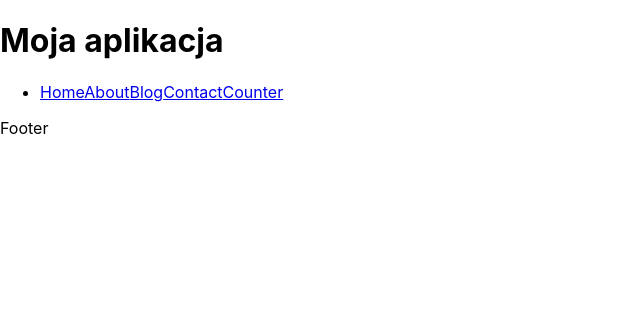
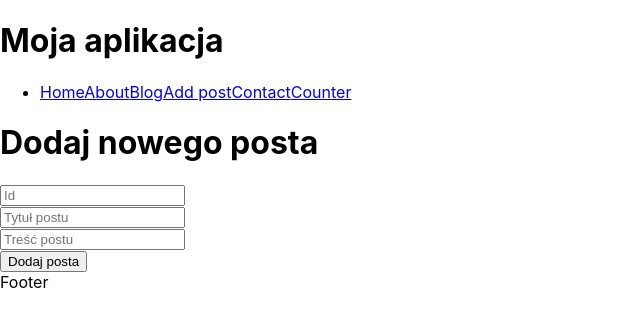
Before and after one commit to KajBialas/sda-react-context-29, a React (Create React App) app: page /add-post in a window 1280 px wide. Shown: the top 326 px of the page, without its empty margins (0-640 px from the left). Built offline with nearby package versions, Linux system fonts and the light colour scheme; no server answers.

Commit message:
Add new post

```diff
--- a/src/App.tsx
+++ b/src/App.tsx
@@ -7,6 +7,7 @@ import Blog from "./pages/Blog";
 import Contact from "./pages/Contact";
 import Counter from "./pages/Counter";
 import PostDetails from "./pages/PostDetails";
+import AddPost from "./pages/AddPost";
 
 import Header from "./components/Header";
 import Footer from "./components/Footer";
@@ -14,7 +15,9 @@ import Footer from "./components/Footer";
 import { CounterProvider } from "./context/CounterContext";
 import { BlogProvider } from "./context/BlogContext";
 
-
+// Zadanie 1
+// 1. Utwórz nową podstronę: "Dodaj posta"
+// 2. Zbuduj formularz który będzie słuzył do dodawania postów
 
 function App() {
 
@@ -28,6 +31,7 @@ function App() {
                     <Route path="/about" element={<About />} />
                     <Route path="/blog" element={<Blog />} />
                     <Route path="/blog/:id" element={<PostDetails />} />
+                    <Route path="/add-post" element={<AddPost />} />
                     <Route path="/contact" element={<Contact />} />
                     <Route path="/counter" element={<Counter />} />
                   </Routes>
--- a/src/components/ContactForm.tsx
+++ b/src/components/ContactForm.tsx
@@ -1,4 +1,4 @@
-import { useState, ChangeEvent, FormEvent  } from "react";
+import { useState, FormEvent  } from "react";
 
 const INIT_STATE = {
     fullName: '',
--- a/src/components/Nav.tsx
+++ b/src/components/Nav.tsx
@@ -8,6 +8,7 @@ const Nav = () => {
                     <Link to="/">Home</Link>
                     <Link to="/about">About</Link>
                     <Link to="/blog">Blog</Link>
+                    <Link to="/add-post">Add post</Link>
                     <Link to="/contact">Contact</Link>
                     <Link to="/counter">Counter</Link>
                 </li>
--- /dev/null
+++ b/src/pages/AddPost.tsx
@@ -0,0 +1,45 @@
+import { useState, FormEvent  } from "react";
+
+const INIT_STATE = {
+    id: '',
+    title: '',
+    body: '',
+};
+
+const AddPost = () => {
+    const [formData, setFormData] = useState(INIT_STATE);
+
+    const handleChange = (e: FormEvent<HTMLInputElement | HTMLTextAreaElement>) => {
+        const { value, name } = e.target as HTMLInputElement | HTMLTextAreaElement;
+        setFormData(prevState => ({
+            ...prevState,
+            [name]: value,
+        }))
+    }
+
+    const handleSubmit = (e: FormEvent<HTMLFormElement>) => {
+        e.preventDefault();
+        console.log('add post', formData);
+        setFormData(INIT_STATE);
+    }
+
+    return (
+        <div>
+            <h1>Dodaj nowego posta</h1>
+            <form onSubmit={handleSubmit}>
+                <div>
+                    <input name="id" type="text" placeholder="Id" value={formData.id} onChange={handleChange} />
+                </div>
+                <div>
+                    <input name="title" type="text" placeholder="Tytuł postu" value={formData.title} onChange={handleChange}/>
+                </div>
+                <div>
+                    <input name="body" type="text" placeholder="Treść postu" value={formData.body} onChange={handleChange}/>
+                </div>
+                <button type="submit">Dodaj posta</button>
+            </form>
+        </div>
+    )
+}
+
+export default AddPost;
```
